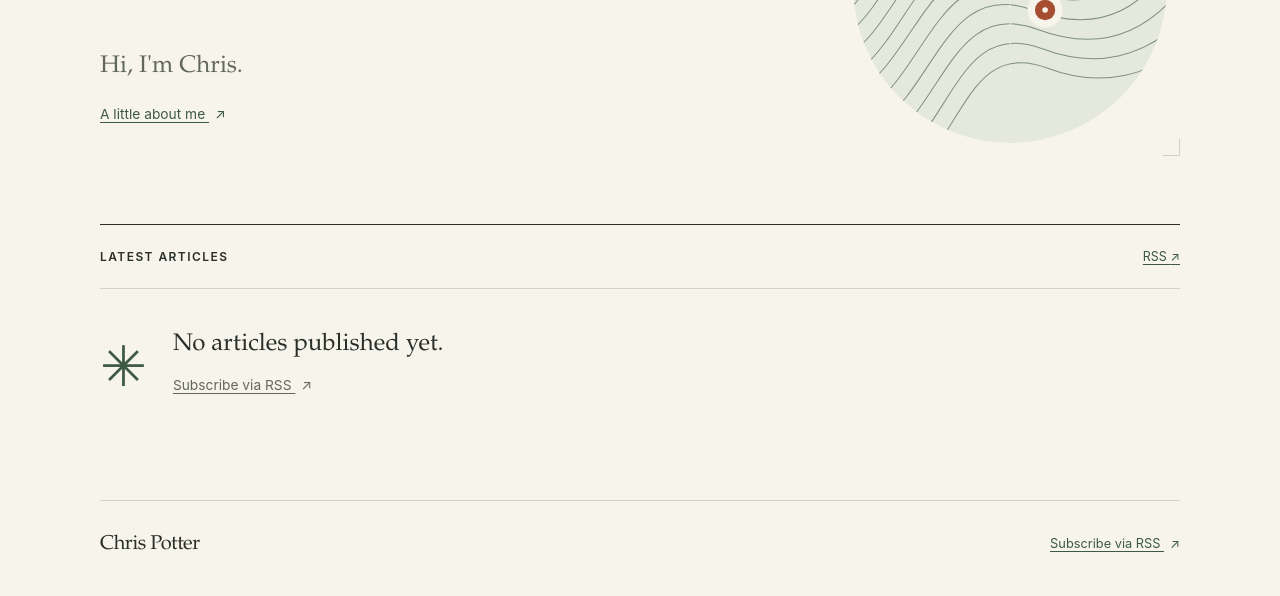
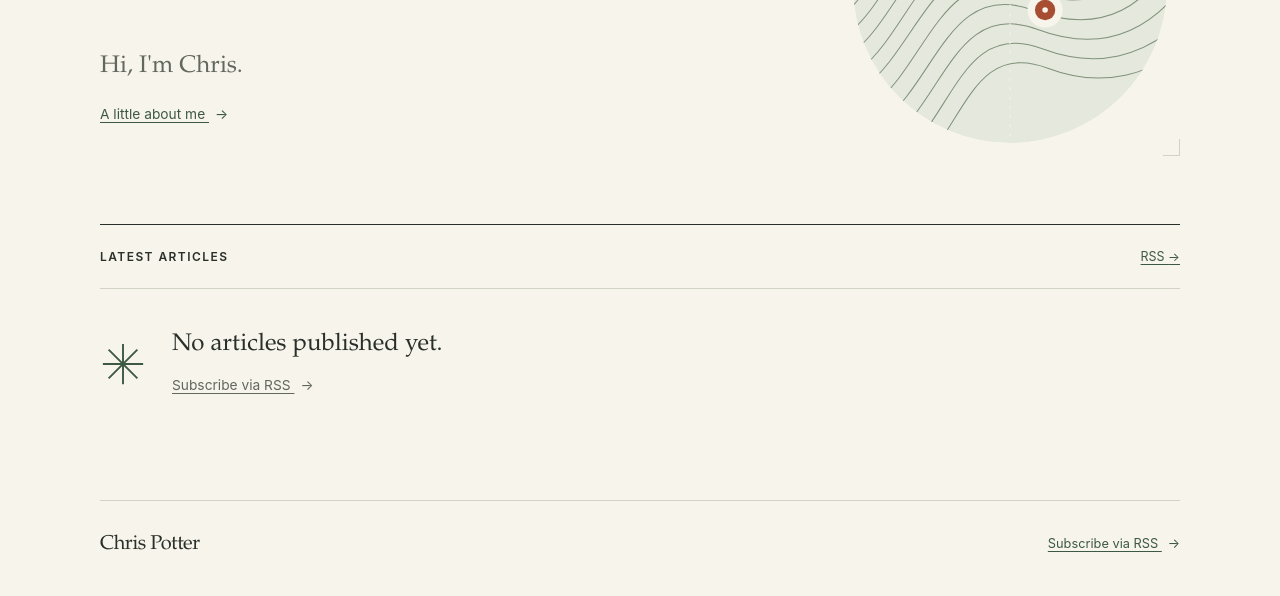
Before and after one commit to chrpotr/chrpotr.github.io, a Jekyll site: the page built from index.html, in a window 1280 px wide. Shown: the part 360-956 px from the top of the page. Built offline with Jekyll 4.4.1, drawn with Linux system fonts in a browser that asks for light colours.

Commit message:
Polish small-screen layout and ensure refreshed styles load reliably

```diff
--- a/_layouts/default.html
+++ b/_layouts/default.html
@@ -8,7 +8,7 @@
   {% feed_meta %}
   <link rel="icon" type="image/svg+xml" href="{{ '/assets/favicon.svg' | relative_url }}">
   <link rel="icon" type="image/png" sizes="32x32" href="{{ '/assets/favicon-32.png' | relative_url }}">
-  <link rel="stylesheet" href="{{ '/assets/style.css' | relative_url }}">
+  <link rel="stylesheet" href="{{ '/assets/style.css' | relative_url }}?v={{ site.time | date: '%s' }}">
 </head>
 <body{% if page.url == "/" %} class="home"{% endif %}>
   <a class="skip-link" href="#content">Skip to content</a>
@@ -24,7 +24,7 @@
   <main id="content" tabindex="-1">{{ content }}</main>
   <footer class="site-footer">
     <a class="footer-name" href="{{ '/' | relative_url }}">{{ site.title | escape }}</a>
-    <a href="{{ '/feed.xml' | relative_url }}">Subscribe via RSS <span aria-hidden="true">↗</span></a>
+    <a href="{{ '/feed.xml' | relative_url }}">Subscribe via RSS <span aria-hidden="true">→</span></a>
   </footer>
 </body>
 </html>
--- a/_layouts/post.html
+++ b/_layouts/post.html
@@ -8,5 +8,5 @@
     <div class="post-meta"><span>{{ site.author.name | escape }}</span><span aria-hidden="true">·</span><time datetime="{{ page.date | date_to_xmlschema }}">{{ page.date | date: "%B %-d, %Y" }}</time></div>
   </header>
   <div class="prose">{{ content }}</div>
-  <footer class="post-end"><a href="{{ '/' | relative_url }}"><span aria-hidden="true">←</span> All articles</a><a href="{{ '/feed.xml' | relative_url }}">Subscribe via RSS <span aria-hidden="true">↗</span></a></footer>
+  <footer class="post-end"><a href="{{ '/' | relative_url }}"><span aria-hidden="true">←</span> All articles</a><a href="{{ '/feed.xml' | relative_url }}">Subscribe via RSS <span aria-hidden="true">→</span></a></footer>
 </article>
--- a/assets/style.css
+++ b/assets/style.css
@@ -47,7 +47,7 @@
 .section-heading h2 { font-family: var(--sans); font-size: .75rem; font-weight: 600; letter-spacing: .12em; text-transform: uppercase; margin: 0; }
 .section-heading a { font-size: .78rem; }
 .empty-state { display: flex; align-items: center; gap: 26px; padding: 40px 0 6px; }
-.empty-mark { color: var(--green); font-family: Georgia, serif; font-size: 3.5rem; line-height: 1; }
+.empty-mark { width: 46px; height: 46px; flex: none; color: var(--green); }
 .empty-state p { font-family: var(--serif); font-size: 1.5rem; line-height: 1.4; margin: 0 0 8px; }
 .empty-state .text-link { color: var(--muted); }
 .article-preview { display: grid; grid-template-columns: 180px minmax(0, 1fr); gap: 28px; padding-block: 35px 39px; border-bottom: 1px solid var(--line); }
@@ -100,7 +100,7 @@
   nav { gap: 20px; }
   main { padding-block: 54px 72px; }
 }
-@media (max-width: 600px) {
+@media (max-width: 700px) {
   .site-header, main, .site-footer { width: calc(100% - 40px); }
   .site-header { flex-wrap: wrap; gap: 16px; padding-block: 21px 12px; }
   .site-name { font-size: 1.35rem; }
@@ -114,7 +114,7 @@
   .hero-art { width: 180px; justify-self: end; margin-top: -8px; padding: 9px; }
   .section-heading { padding-block: 18px; }
   .empty-state { align-items: flex-start; gap: 18px; padding-top: 29px; }
-  .empty-mark { font-size: 2.7rem; }
+  .empty-mark { width: 35px; height: 35px; }
   .empty-state p { font-size: 1.3rem; }
   .article-preview { grid-template-columns: 1fr; gap: 10px; padding-block: 25px 30px; }
   .article-date { padding: 0; }
--- a/index.html
+++ b/index.html
@@ -6,7 +6,7 @@
     <p class="eyebrow"><span class="small-rule" aria-hidden="true"></span>Chris Potter</p>
     <h1 id="home-title">Articles<span class="title-dot" aria-hidden="true">.</span></h1>
     <p class="intro-note">Hi, I'm Chris.</p>
-    <a class="text-link" href="{{ '/about/' | relative_url }}">A little about me <span aria-hidden="true">↗</span></a>
+    <a class="text-link" href="{{ '/about/' | relative_url }}">A little about me <span aria-hidden="true">→</span></a>
   </div>
   <div class="hero-art" aria-hidden="true">
     <svg viewBox="0 0 340 340" fill="none" xmlns="http://www.w3.org/2000/svg" focusable="false">
@@ -40,7 +40,7 @@
 <section class="writing" aria-labelledby="writing-title">
   <div class="section-heading">
     <h2 id="writing-title">Latest articles</h2>
-    <a href="{{ '/feed.xml' | relative_url }}">RSS <span aria-hidden="true">↗</span></a>
+    <a href="{{ '/feed.xml' | relative_url }}">RSS <span aria-hidden="true">→</span></a>
   </div>
   {% if site.posts.size > 0 %}
   <div class="article-list">
@@ -50,15 +50,15 @@
       <div class="article-copy">
         <h3><a href="{{ post.url | relative_url }}">{{ post.title | escape }}</a></h3>
         {% if post.excerpt %}<div class="summary">{{ post.excerpt | markdownify }}</div>{% endif %}
-        <a class="read-link" href="{{ post.url | relative_url }}">Read article <span aria-hidden="true">↗</span></a>
+        <a class="read-link" href="{{ post.url | relative_url }}">Read article <span aria-hidden="true">→</span></a>
       </div>
     </article>
     {% endfor %}
   </div>
   {% else %}
   <div class="empty-state">
-    <span class="empty-mark" aria-hidden="true">✳</span>
-    <div><p>No articles published yet.</p><a class="text-link" href="{{ '/feed.xml' | relative_url }}">Subscribe via RSS <span aria-hidden="true">↗</span></a></div>
+    <svg class="empty-mark" aria-hidden="true" focusable="false" viewBox="0 0 48 48" fill="none"><path d="M24 3V45M3 24H45M9 9L39 39M9 39L39 9" stroke="currentColor" stroke-width="2"/></svg>
+    <div><p>No articles published yet.</p><a class="text-link" href="{{ '/feed.xml' | relative_url }}">Subscribe via RSS <span aria-hidden="true">→</span></a></div>
   </div>
   {% endif %}
 </section>
```
